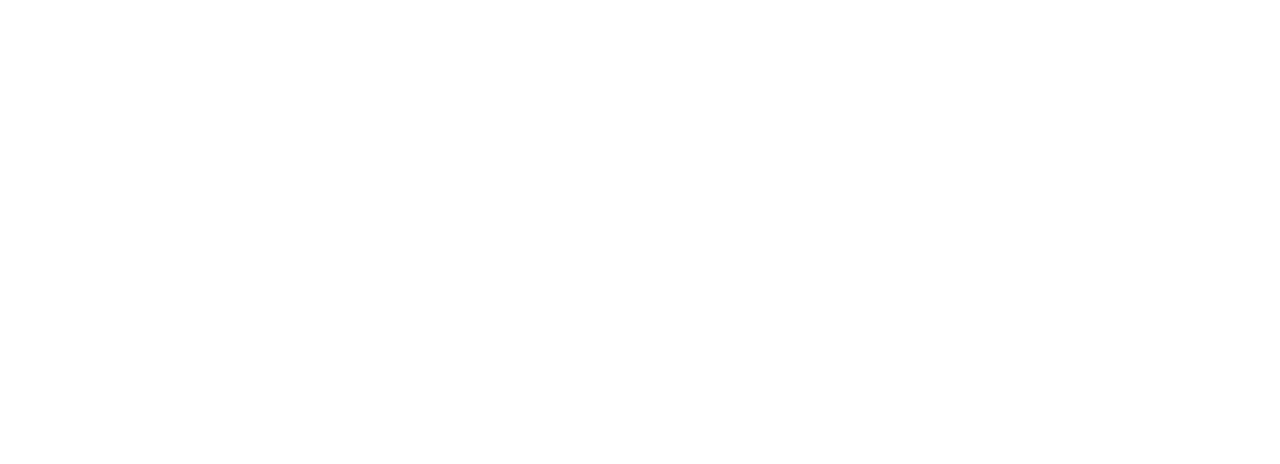
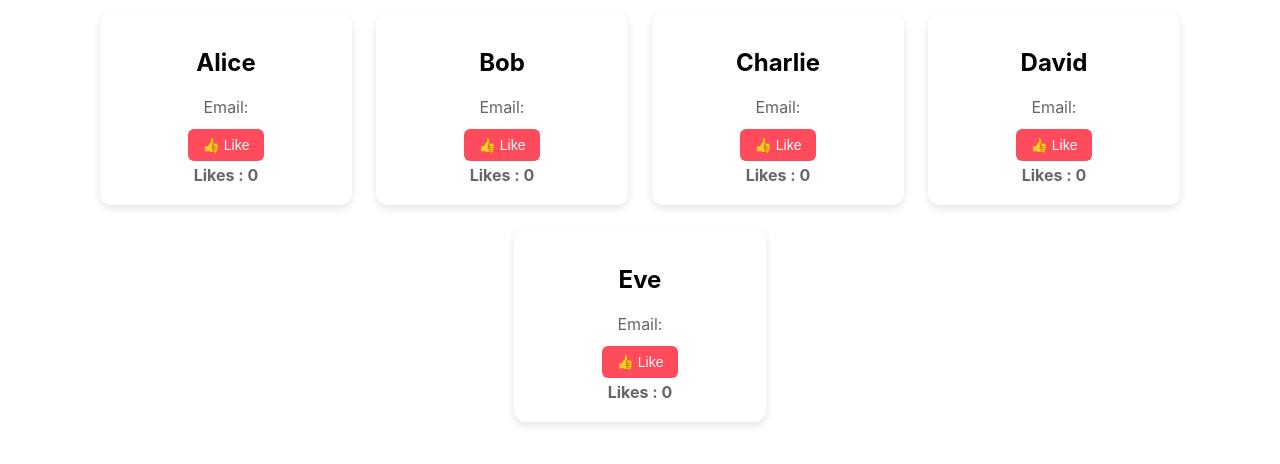
Before and after one commit to smgopakumar/react-learning-gopakumar, a React (Create React App) app: page / in a window 1280 px wide. Shown: the top 464 px of the page. Built offline with nearby package versions, Linux system fonts and the light colour scheme.

Commit message:
userCard

```diff
--- a/src/UserCards/App.js
+++ b/src/UserCards/App.js
@@ -1,6 +1,15 @@
+import UserCard from "./UserCard";
+import users from "./data";
 
 function App() {
+  return (
 
+    <div style={{ display: "flex", justifyContent: "center", flexWrap: "wrap" }}>
+      {users.map(user => (
+        <UserCard key={user.id} name={user.name} role={user.role} />
+      ))}
+    </div>
+  );
 }
 
 export default App;
--- /dev/null
+++ b/src/UserCards/UserCard.css
@@ -0,0 +1,45 @@
+.user-card {
+  background: #ffffff;
+  border-radius: 12px;
+  box-shadow: 0 4px 8px rgba(0, 0, 0, 0.1);
+  padding: 16px;
+  margin: 12px;
+  width: 220px;
+  text-align: center;
+  transition: transform 0.2s ease-in-out;
+}
+
+.user-card:hover {
+  transform: scale(1.05);
+}
+
+.user-card h3 {
+  color: #333;
+  margin-bottom: 8px;
+}
+
+.user-card p {
+  color: #666;
+  margin: 4px 0;
+}
+
+.like-button {
+  background-color: #ff4b5c;
+  border: none;
+  color: white;
+  padding: 8px 14px;
+  border-radius: 6px;
+  cursor: pointer;
+  font-size: 14px;
+  margin-top: 8px;
+}
+
+.like-button:hover {
+  background-color: #e43f50;
+}
+
+.likes-count {
+  margin-top: 6px;
+  font-weight: bold;
+  color: #444;
+}
--- a/src/UserCards/UserCard.js
+++ b/src/UserCards/UserCard.js
@@ -1,16 +1,17 @@
 import { useState } from "react";
+import "./UserCard.css"; // import the CSS
 
 
-function UserCard({name,role}) {
+function UserCard({name,email}) {
 
   const [likes, setlikes] = useState(0);
 
   return (
     <div className="user-card">
       <h2>{name}</h2>
-      <p>Role: {role}</p>
-      <button onClick={() => setlikes(likes+1)}>👍 Like</button>
-      <p>Likes : {likes}</p>
+      <p>Email: {email}</p>
+      <button className="like-button" onClick={() => setlikes(likes+1)}>👍 Like</button>
+      <p className="likes-count">Likes : {likes}</p>
     </div>
   );
 
```
